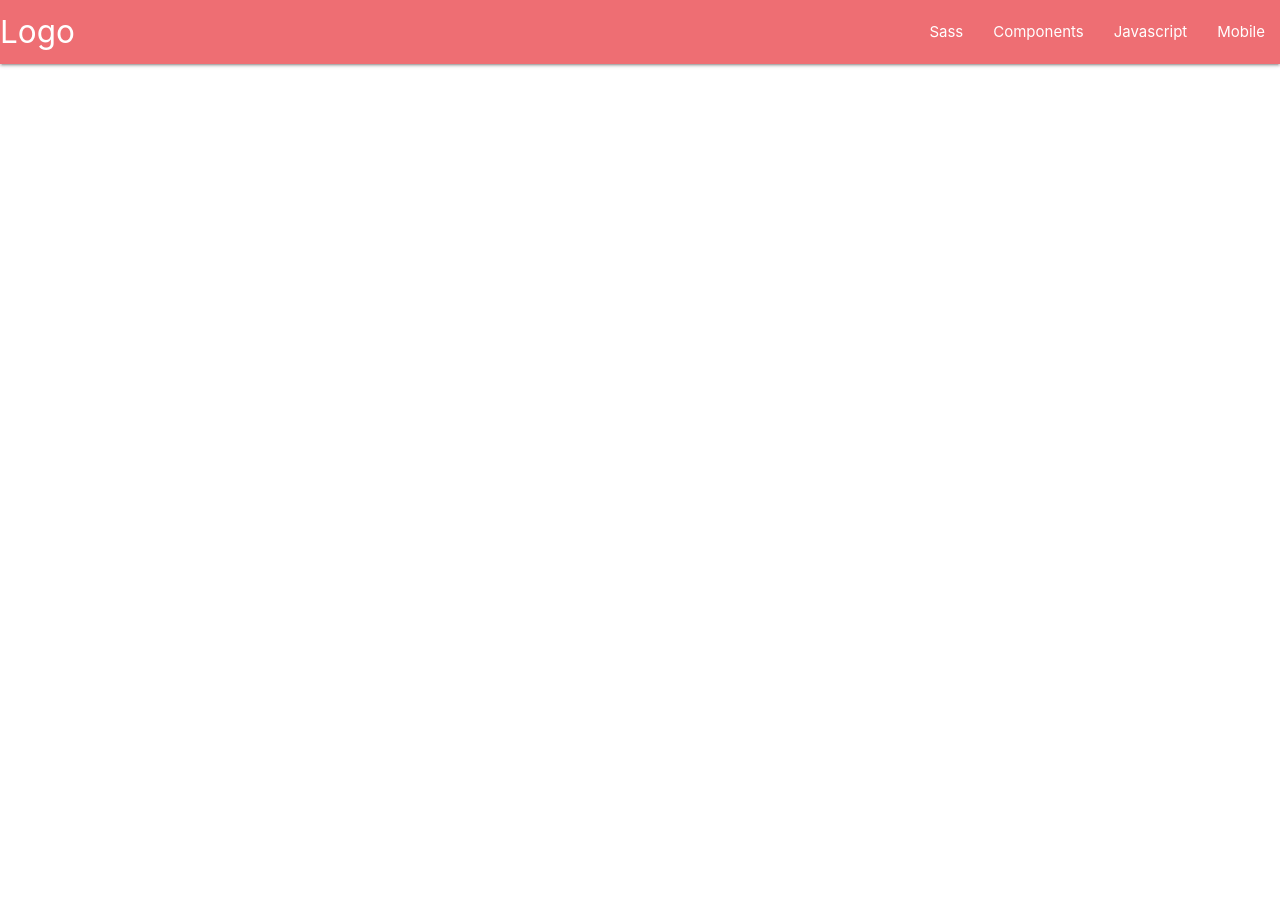
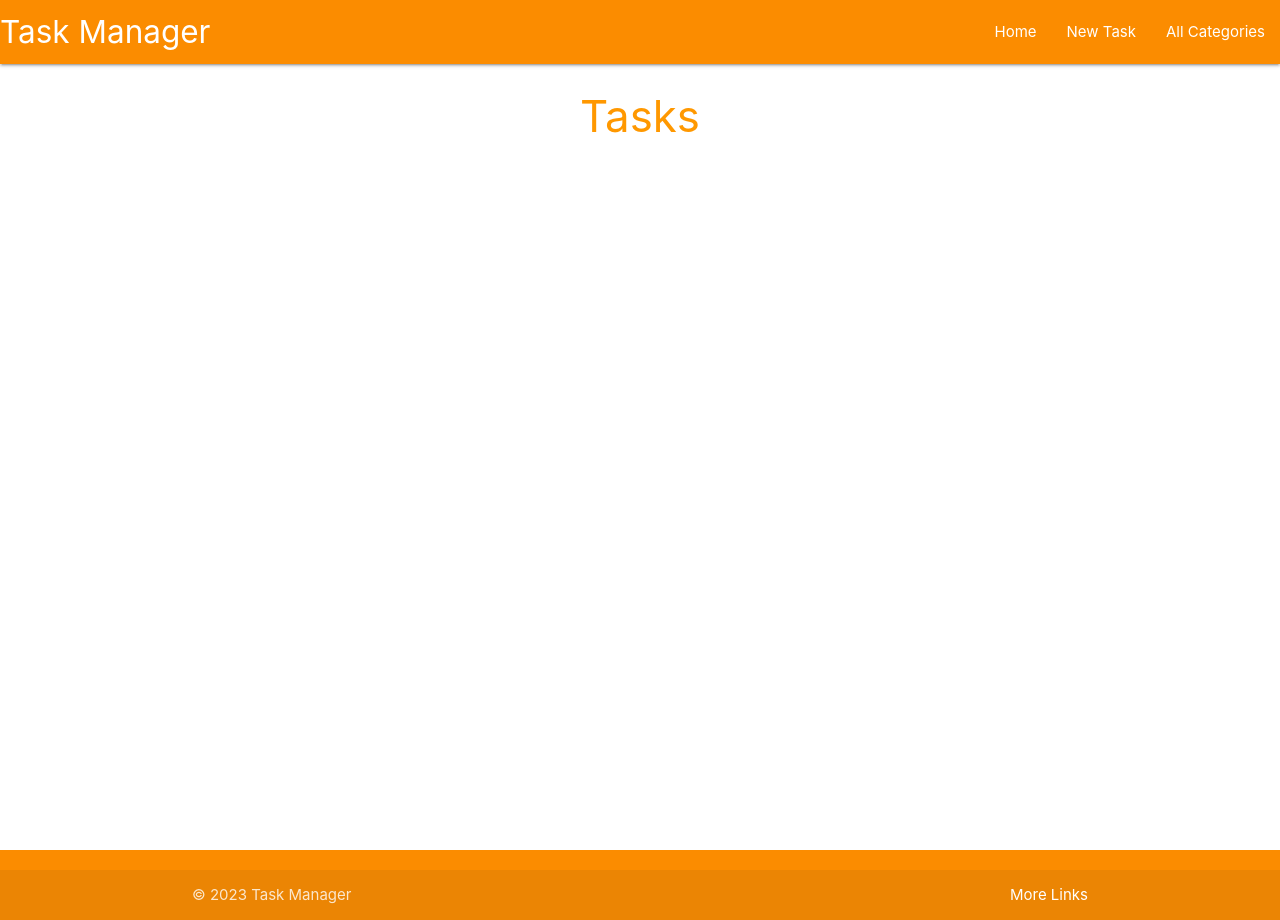
Before and after one commit to Roybin0/flask-application, a Flask app: page / in a window 1280 px wide. Run offline with Flask 2, Linux system fonts and the light colour scheme.

Commit message:
Add tasks.html

```diff
--- a/taskmanager/routes.py
+++ b/taskmanager/routes.py
@@ -5,4 +5,4 @@ from taskmanager.models import Category, Task
 
 @app.route("/")
 def home():
-    return render_template("base.html")
+    return render_template("tasks.html")
--- a/taskmanager/static/css/style.css
+++ b/taskmanager/static/css/style.css
@@ -0,0 +1,9 @@
+body {
+    display: flex;
+    min-height: 100vh;
+    flex-direction: column;
+  }
+
+  main {
+    flex: 1 0 auto;
+  }
--- a/taskmanager/static/js/script.js
+++ b/taskmanager/static/js/script.js
@@ -0,0 +1,4 @@
+document.addEventListener('DOMContentLoaded', function() {
+    let sidenav = document.querySelectorAll('.sidenav');
+    M.Sidenav.init(sidenav);
+  });
--- a/taskmanager/templates/base.html
+++ b/taskmanager/templates/base.html
@@ -4,6 +4,7 @@
     <meta charset="UTF-8">
     <meta http-equiv="X-UA-Compatible" content="IE=edge">
     <meta name="viewport" content="width=device-width, initial-scale=1.0">
+    <link rel="stylesheet" href="https://cdnjs.cloudflare.com/ajax/libs/font-awesome/6.2.1/css/all.min.css" integrity="sha512-MV7K8+y+gLIBoVD59lQIYicR65iaqukzvf/nwasF0nqhPay5w/9lJmVM2hMDcnK1OnMGCdVK+iQrJ7lzPJQd1w==" crossorigin="anonymous" referrerpolicy="no-referrer" />
     <link rel="stylesheet" href="https://cdnjs.cloudflare.com/ajax/libs/materialize/1.0.0/css/materialize.min.css">
     <link rel="stylesheet" href="{{ url_for('static', filename='css/style.css') }}" type="text/css">
     <title>Task Manager</title>
@@ -11,26 +12,38 @@
 <body>
 
     <header>
-        <nav>
+        <nav class="orange darken-1">
             <div class="nav-wrapper">
-                <a href="#!" class="brand-logo">Logo</a>
-                <a href="#" data-target="mobile-demo" class="sidenav-trigger"><i class="material-icons">menu</i></a>
+                <a href="#!" class="brand-logo">Task Manager</a>
+                <a href="#" data-target="mobile-demo" class="sidenav-trigger"><i class="fas fa-bars"></i></a>
                 <ul class="right hide-on-med-and-down">
-                    <li><a href="sass.html">Sass</a></li>
-                    <li><a href="badges.html">Components</a></li>
-                    <li><a href="collapsible.html">Javascript</a></li>
-                    <li><a href="mobile.html">Mobile</a></li>
+                    <li><a href="{{ url_for('home') }}">Home</a></li>
+                    <li><a href="{{ url_for('home') }}">New Task</a></li>
+                    <li><a href="{{ url_for('home') }}">All Categories</a></li>
                 </ul>
             </div>
         </nav>
 
         <ul class="sidenav" id="mobile-demo">
-            <li><a href="sass.html">Sass</a></li>
-            <li><a href="badges.html">Components</a></li>
-            <li><a href="collapsible.html">Javascript</a></li>
-            <li><a href="mobile.html">Mobile</a></li>
+            <li><a href="{{ url_for('home') }}">Home</a></li>
+            <li><a href="{{ url_for('home') }}">New Task</a></li>
+            <li><a href="{{ url_for('home') }}">All Categories</a></li>
         </ul>
     </header>
+
+    <main class="container">
+        {% block content %}
+        {% endblock %}
+    </main>
+
+    <footer class="page-footer orange darken-1">
+        <div class="footer-copyright">
+            <div class="container">
+                © 2023 Task Manager
+                <a class="white-text right" href="#!">More Links</a>
+            </div>
+        </div>
+    </footer>
 
 
     <script src="https://cdnjs.cloudflare.com/ajax/libs/materialize/1.0.0/js/materialize.min.js"></script>
--- /dev/null
+++ b/taskmanager/templates/tasks.html
@@ -0,0 +1,6 @@
+{% extends "base.html" %}
+{% block content %}
+
+<h3 class="orange-text darken-4 center-align">Tasks</h3>
+
+{% endblock %}
```
